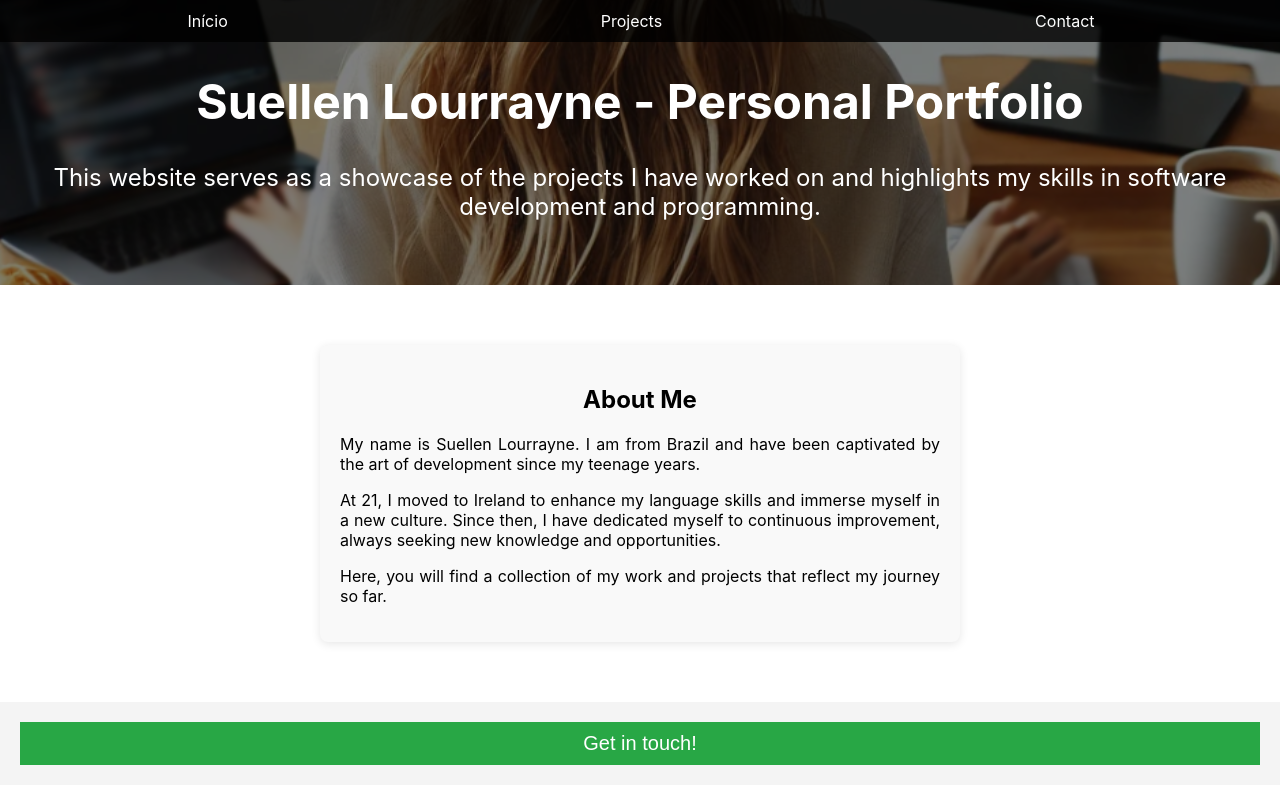
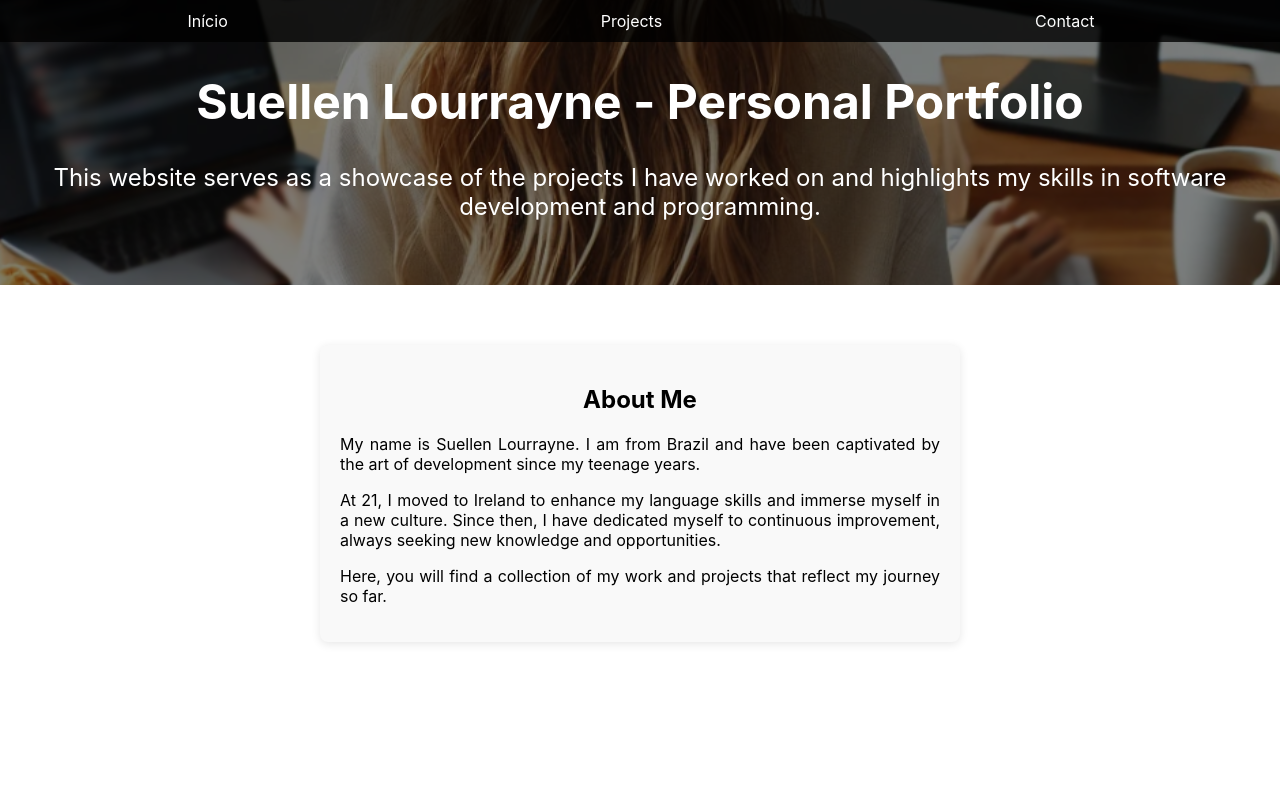
Before and after one commit to SuellenLourrayne/SuellenLourrayne.github.io, a React (Create React App) app: page / in a window 1280 px wide. Built offline with nearby package versions, Linux system fonts and the light colour scheme.

Commit message:
Update Home.js

```diff
--- a/src/Home/Home.js
+++ b/src/Home/Home.js
@@ -22,10 +22,6 @@ const Home = () => {
         </div>
       </section>
 
-      <section id="contact" className="cta">
-        <button onClick={handleContactButtonClick}>Get in touch!</button>
-      </section>
-
     </div>
   );
 };
```
